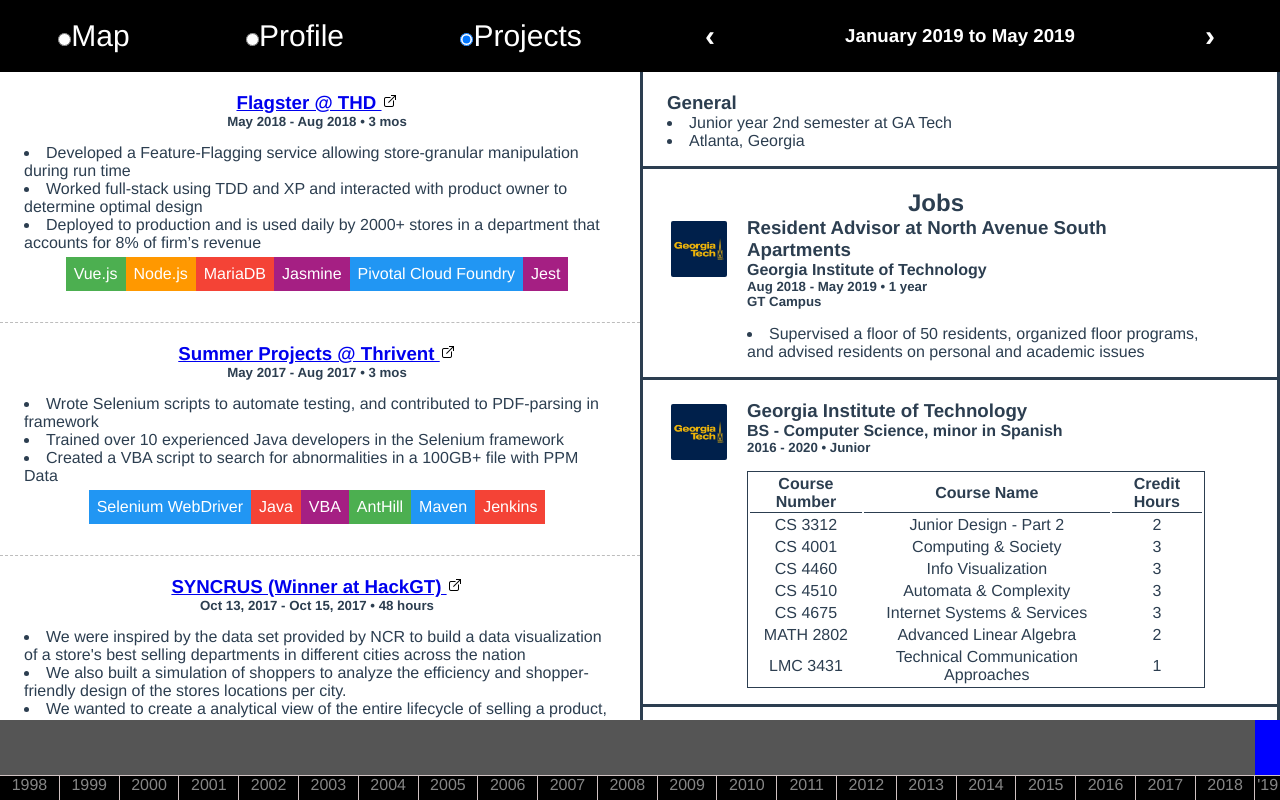
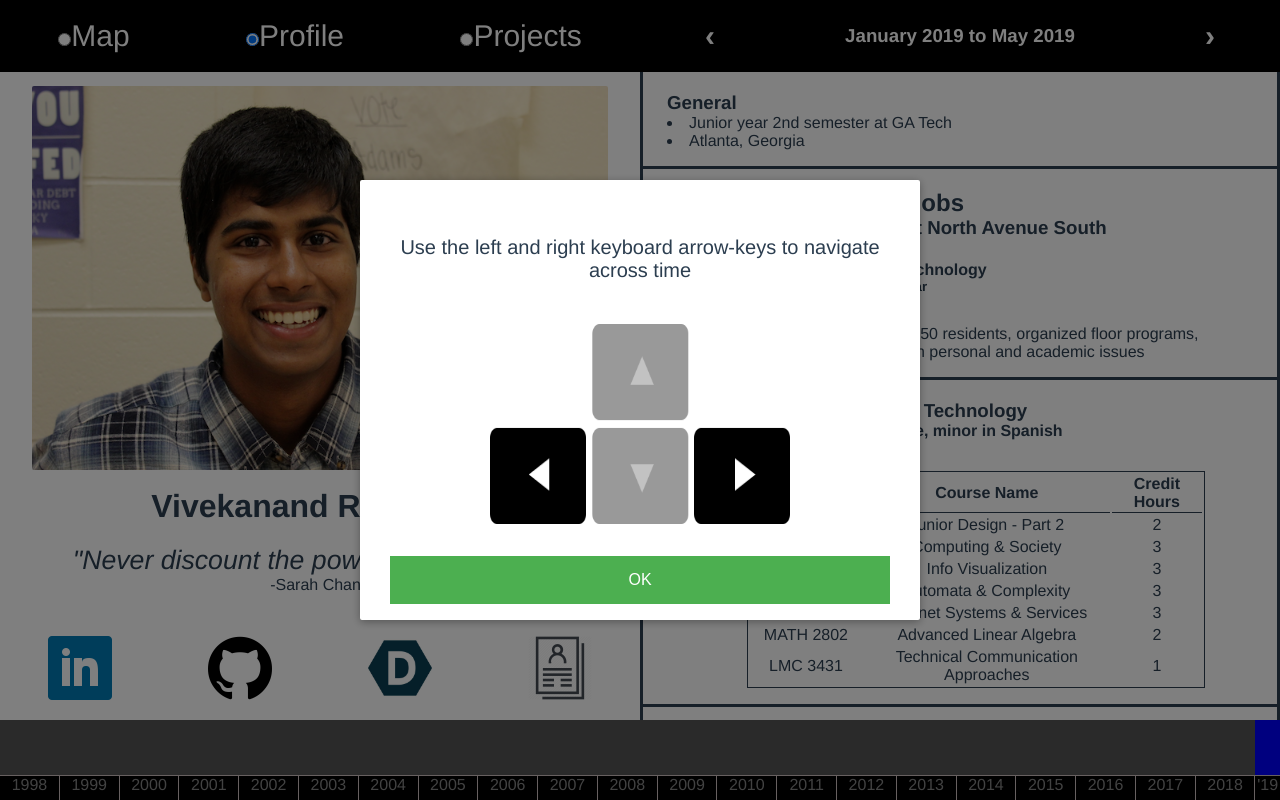
Before and after one commit to vivekraja07/lifeMapper, a Vue app: page /#/home in a window 1280 px wide. Built offline with nearby package versions, Linux system fonts and the light colour scheme.

Commit message:
dev-time changes reversed

```diff
--- a/src/components/LeftSide.vue
+++ b/src/components/LeftSide.vue
@@ -46,10 +46,10 @@
   },
   data: function() {
     return {
-      // pick: 'Profile'
+       pick: 'Profile'
       //@TODO
       //temporary for testing purposes:
-      pick: 'Projects'
+      //pick: 'Projects'
     }
   },
   methods: {
--- a/src/views/Home.vue
+++ b/src/views/Home.vue
@@ -32,7 +32,7 @@
       // data
       // showModal: true,
       //temporary @TODO
-      showModal: false,
+      showModal: true,
       x: {
         // born in Tirupur
         'January 12, 1998 to June 1999': {
```
